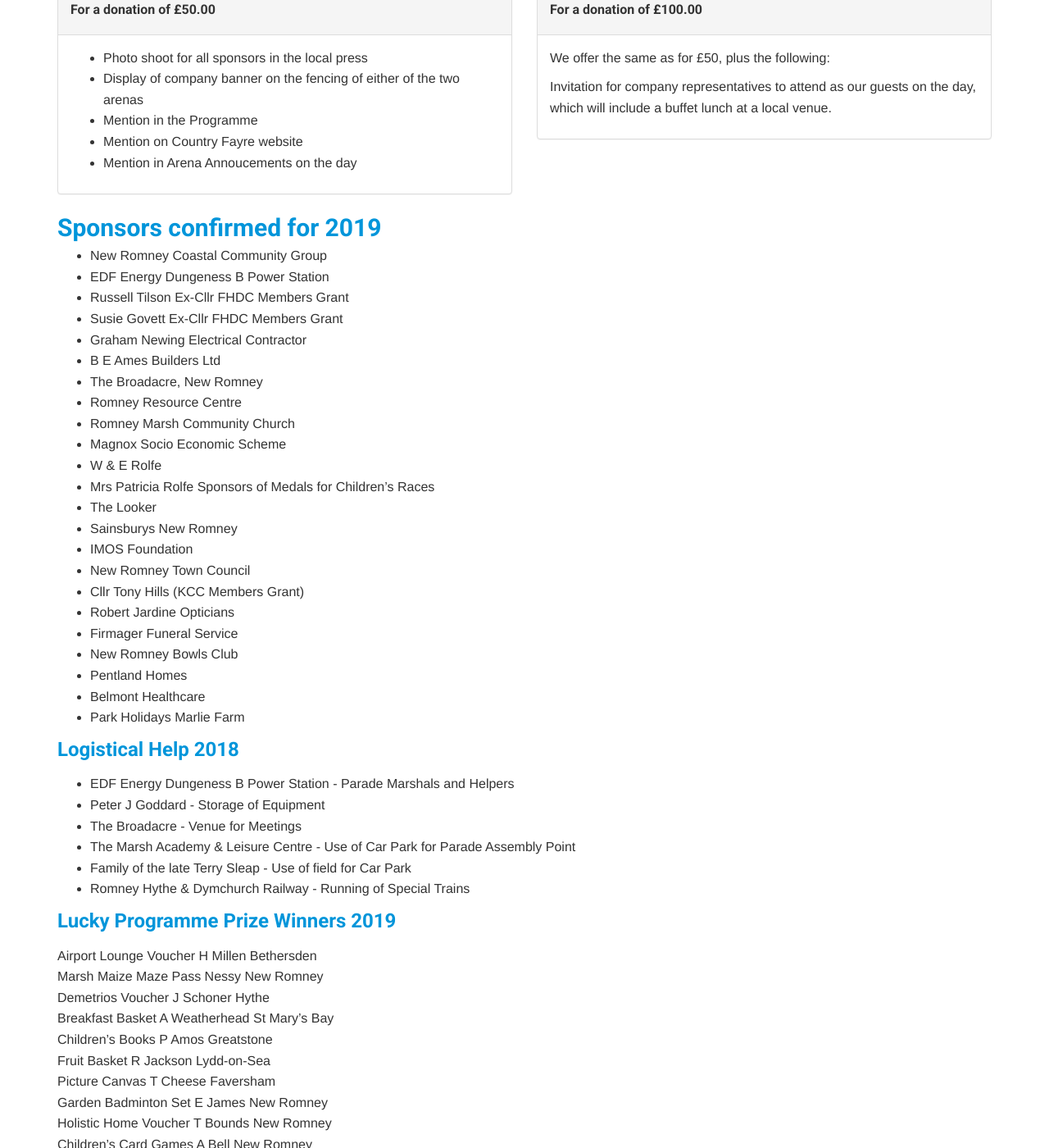
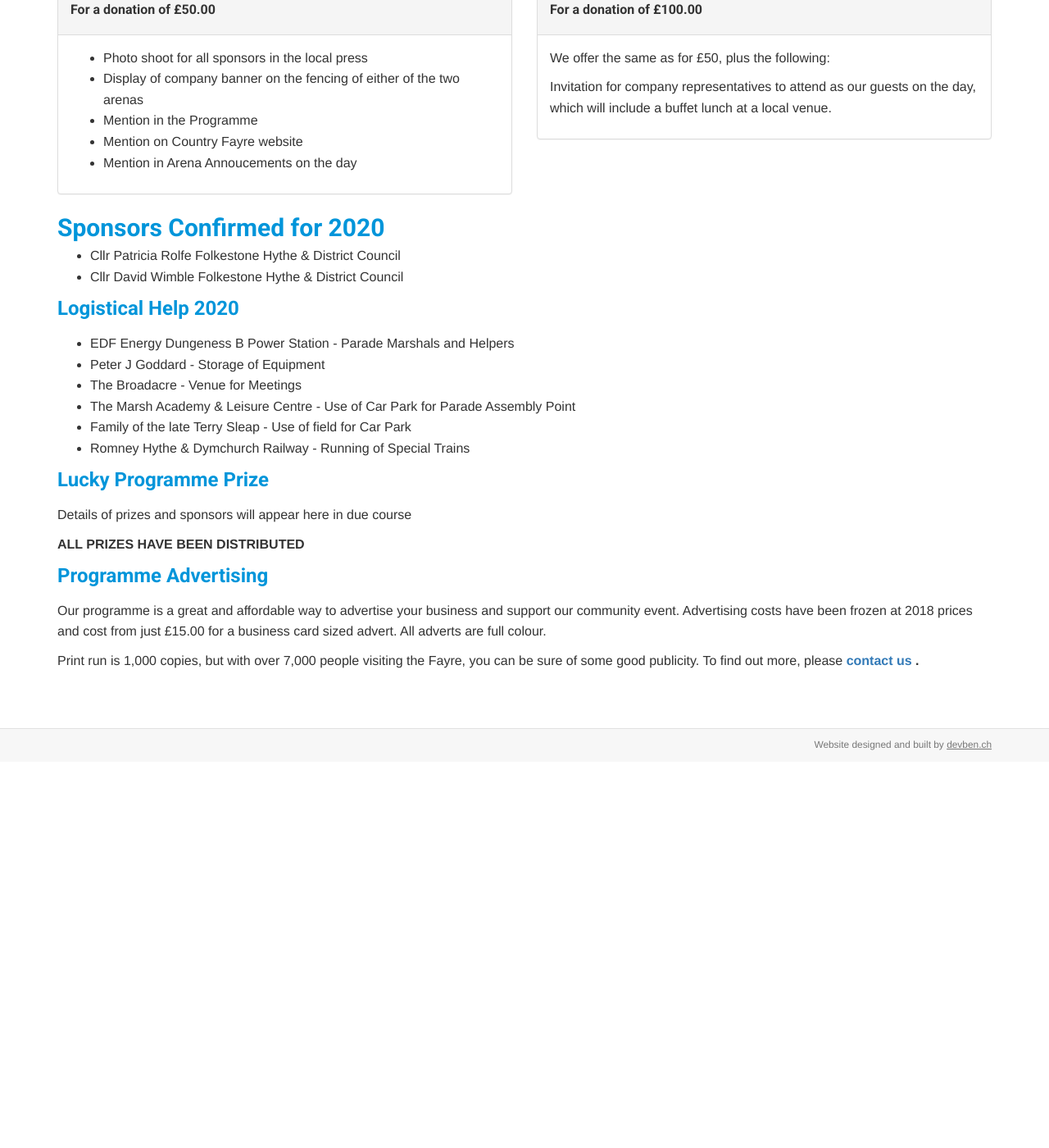
Before and after one commit to jodiedoubleday/newromney, a Jekyll site: the page built from supportUs.md, in a window 1280 px wide and 1400 px high, scrolled down 571 px. Shown: the whole window at 82% size. Built offline with Jekyll 4.4.1, drawn with Linux system fonts in a browser that asks for light colours; a script that is not in the unit is left out; after the commit the page ends 1500 px from its top, so only the background shows below that; some of the changed text lies outside the part shown.

Commit message:
Update Pages “supportUs”

```diff
--- a/supportUs.md
+++ b/supportUs.md
@@ -3,7 +3,7 @@
 title: Support Us
 heading: Support Us
 ---
-Would you like to support the 2019 Country Fayre?
+Would you like to support the 2020 Country Fayre?
 
 The cost of staging the event is in the region of £11,000. It is not only the arena acts that cost the money, although nearly half of the total is spent on performers. The remainder is used for essential services such as hire of toilets, PA system, rubbish skips, public liability insurance, first aid cover and the purchase of new equipment and replacement of anything broken or worn out. Every year there are new health and safety requirements, which often necessitate the purchase or hiring of additional equipment.
 
@@ -43,33 +43,12 @@
   </div>
 </div>
 
-## Sponsors confirmed for 2019
+## Sponsors Confirmed for 2020
 
-* New Romney Coastal Community Group
-* EDF Energy Dungeness B Power Station
-* Russell Tilson Ex-Cllr FHDC Members Grant
-* Susie Govett Ex-Cllr FHDC Members Grant
-* Graham Newing Electrical Contractor
-* B E Ames Builders Ltd
-* The Broadacre, New Romney
-* Romney Resource Centre
-* Romney Marsh Community Church
-* Magnox Socio Economic Scheme
-* W & E Rolfe
-* Mrs Patricia Rolfe Sponsors of Medals for Children's Races
-* The Looker
-* Sainsburys New Romney
-* IMOS Foundation
-* New Romney Town Council
-* Cllr Tony Hills (KCC Members Grant)
-* Robert Jardine Opticians
-* Firmager Funeral Service
-* New Romney Bowls Club
-* Pentland Homes
-* Belmont Healthcare
-* Park Holidays Marlie Farm
+* Cllr Patricia Rolfe          Folkestone Hythe & District Council
+* Cllr David Wimble        Folkestone Hythe & District Council
 
-### Logistical Help 2018
+### Logistical Help 2020
 
 * EDF Energy Dungeness B Power Station - Parade Marshals and Helpers
 * Peter J Goddard - Storage of Equipment
@@ -78,26 +57,13 @@
 * Family of the late Terry Sleap - Use of field for Car Park
 * Romney Hythe & Dymchurch Railway - Running of Special Trains
 
-### Lucky Programme Prize Winners 2019
+### Lucky Programme Prize
 
-Airport Lounge Voucher                H Millen              Bethersden\
-Marsh Maize Maze Pass                 Nessy                 New Romney\
-Demetrios Voucher                        J Schoner            Hythe\
-Breakfast Basket                            A Weatherhead   St Mary's Bay\
-Children's Books                            P Amos               Greatstone\
-Fruit Basket                                    R Jackson            Lydd-on-Sea\
-Picture Canvas                               T Cheese             Faversham\
-Garden Badminton Set                  E James               New Romney\
-Holistic Home Voucher                 T Bounds             New Romney\
-Children's Card Games                  A Bell                  New Romney\
-Garden Tent                                  M Watts              Littlestone\
-RHDR Rover Ticket                        D Cope               St Mary's Bay\
-Canvas Print Voucher                    D Robertson       Littlestone\
-Curry Lounge Voucher                  M Mace              Greatstone
+Details of prizes and sponsors will appear here in due course
 
 **ALL PRIZES HAVE BEEN DISTRIBUTED**
 
-###  Programme Advertising
+### Programme Advertising
 
 Our programme is a great and affordable way to advertise your business and support our community event.  Advertising costs have been frozen at 2018 prices and cost from just £15.00 for a business card sized advert. All adverts are full colour.
 
```
